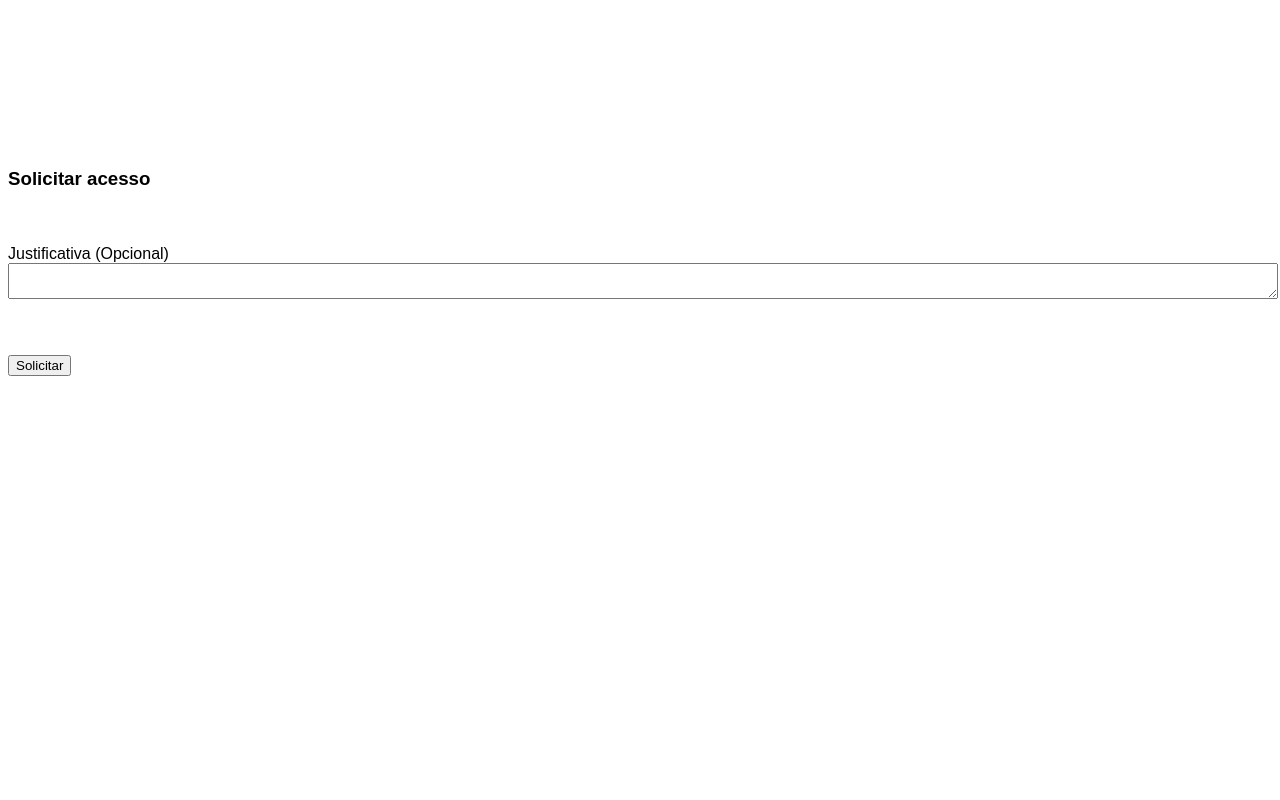
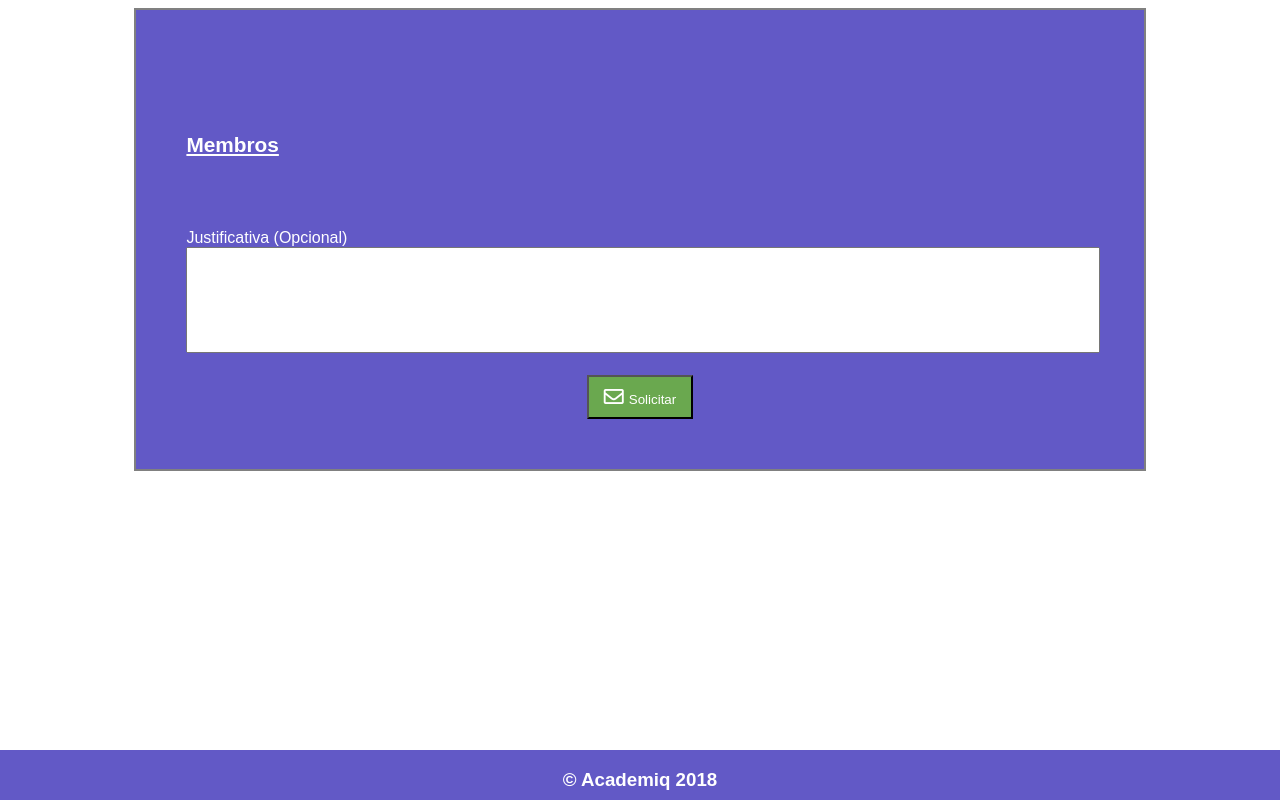
Before and after one commit to RitaSoaresPCS/PCS2018.1, a PHP site: page /laboratorioExterno.html in a window 1280 px wide. Run offline with PHP 8.4, Linux system fonts and the light colour scheme; data that the repository does not hold is empty; some libraries are stand-ins or nearby versions.

Commit message:
Visão de laboratório como não membro

```diff
--- a/Assets/CSS/laboratorioExterno.css
+++ b/Assets/CSS/laboratorioExterno.css
@@ -1,4 +1,8 @@
 body {font-family: Arial, Helvetica, sans-serif;}
+
+footer h3 {
+	font-size: 1.17em;
+}
 
 p.clear {
     clear: both;
@@ -16,4 +20,85 @@ p.clear {
 
 #justificativa {
 	width:100%;
+	height:100px;
+	resize:none;
 }
+
+main#conteudo {
+	width:80%;
+	margin:0px auto;
+	border-style: solid;
+	border-color:grey;
+	border-width:2px;
+	background-color:#6259C6;
+	margin-bottom: 100px;
+	color:white;
+	padding:50px;
+	box-sizing: border-box;
+}
+
+#lab-topo h1, #lab-topo div {
+	display:inline;
+}
+
+#lab-topo div {
+	float:right;
+}
+
+#solicitarLab button {
+	background-color: white;
+    color: black;
+    border: 2px solid grey;
+	padding-left:15px;
+	padding-right:15px;
+}
+
+#solicitarLab button a {
+	text-decoration:none;
+	color:black;
+}
+
+#solicitarLab button i {
+	padding-right:5px;
+}
+
+h2 {
+	text-decoration:underline;
+	font-size:130%;
+}
+
+.membro-lab a {
+	text-decoration:none;
+	color:white;
+}
+
+.membro-lab a:hover {
+	text-decoration:underline;
+}
+
+
+.membro-lab {
+	width:150px;
+	text-align:center;
+	overflow-wrap: break-word;
+	border-right:2px dotted white;
+}
+
+#btn-solicitarAcesso {
+	color:white;
+	background-color:#6AA84F;
+	padding:10px;
+	padding-left:15px;
+	padding-right:15px;
+}
+
+#btn-solicitarAcesso i {
+	padding-right:5px;
+	font-size:150%;
+}
+
+.center {
+	width:100%;
+	margin:0px auto;
+	text-align:center;
+}
--- a/laboratorioExterno.html
+++ b/laboratorioExterno.html
@@ -10,6 +10,8 @@
 		<!-- Modal jQuery -->
 		<script src="https://cdnjs.cloudflare.com/ajax/libs/jquery-modal/0.9.1/jquery.modal.min.js"></script>
 		<link rel="stylesheet" href="https://cdnjs.cloudflare.com/ajax/libs/jquery-modal/0.9.1/jquery.modal.min.css" />
+
+		<link rel="stylesheet" href="https://use.fontawesome.com/releases/v5.1.0/css/all.css" integrity="sha384-lKuwvrZot6UHsBSfcMvOkWwlCMgc0TaWr+30HWe3a4ltaBwTZhyTEggF5tJv8tbt" crossorigin="anonymous">
 
 		<script src="AcessoDados/Base.js"></script>
 		<script src="AcessoDados/Comunidade.js"></script>
@@ -38,7 +40,7 @@
 							document.getElementById("nomeLab").innerHTML = dataCom.nome;
 							document.getElementById("descricaoLab").innerHTML = dataCom.descricao;
 
-							document.getElementById("solicitarLab").innerHTML = '<button type="button"><a href="#solicitarAcessoModal" rel="modal:open">Solicitar acesso</a></button>';
+							document.getElementById("solicitarLab").innerHTML = '<button type="button"><i class="fas fa-plus"></i><a href="#solicitarAcessoModal" rel="modal:open">Solicitar ingresso</a></button>';
 
 							document.getElementById("btn-solicitarAcesso").onclick = function() {
 								solicitarAcesso(localStorage.userId, Base.getUrlParameter("id"));
@@ -61,6 +63,7 @@
 									membros += '</div>';
 								}
 								document.getElementById("membros").innerHTML = membros;
+								$( "div.membro-lab" ).last().css( "border-right", "none" );
 							});
 						});
 					});
@@ -72,38 +75,40 @@
 
 	</head>
 	<body>
-		<!-- Barra de navegação com botão pro perfil -->
-		<nav></nav>
+		<main id="conteudo">
 
+			<div id="lab-topo">
 				<!-- Nome do laboratório -->
 				<h1 id="nomeLab"></h1>
-		<p class='clear'></p>
 
 				<!-- Botão de solicitar ingresso -->
 				<div id="solicitarLab"></div>
 				<p class='clear'></p>
+			</div>
 
 			<!-- Descrição do laboratório -->
 			<div id="descricaoLab"></div>
 			<p class='clear'></p>
 
 			<!-- Membros -->
+			<h2>Membros</h2>
 			<div id="membros"></div>
 			<p class='clear'></p>
 
 
 			<div id="solicitarAcessoModal" class="modal">
 				<form id='form-addDisc'>
-				<h3>Solicitar acesso</h3>
-				<p class='clear'></p>
+					<br>
+					<label for="justificativa">Justificativa (Opcional)</label><br>
+					<textarea id='justificativa'></textarea><br><br>
 
-      			<label for="justificativa">Justificativa (Opcional)</label><br>
-      			<textarea id='justificativa'></textarea>
-				<p class='clear'></p>
-
-      			<button id= 'btn-solicitarAcesso' type= 'button'>Solicitar</button>
+					<div class="center"><button id= 'btn-solicitarAcesso' type= 'button'><i class="far fa-envelope"></i>Solicitar</button></div>
 				</form>
 			</div>
-
+		</main>
+		<footer></footer>
 	</body>
+	<script>
+		$( "footer" ).load( "footerLogin.html footer" );
+	</script>
 </html>
```
Lines whose indentation alone changed are shown as unchanged.
